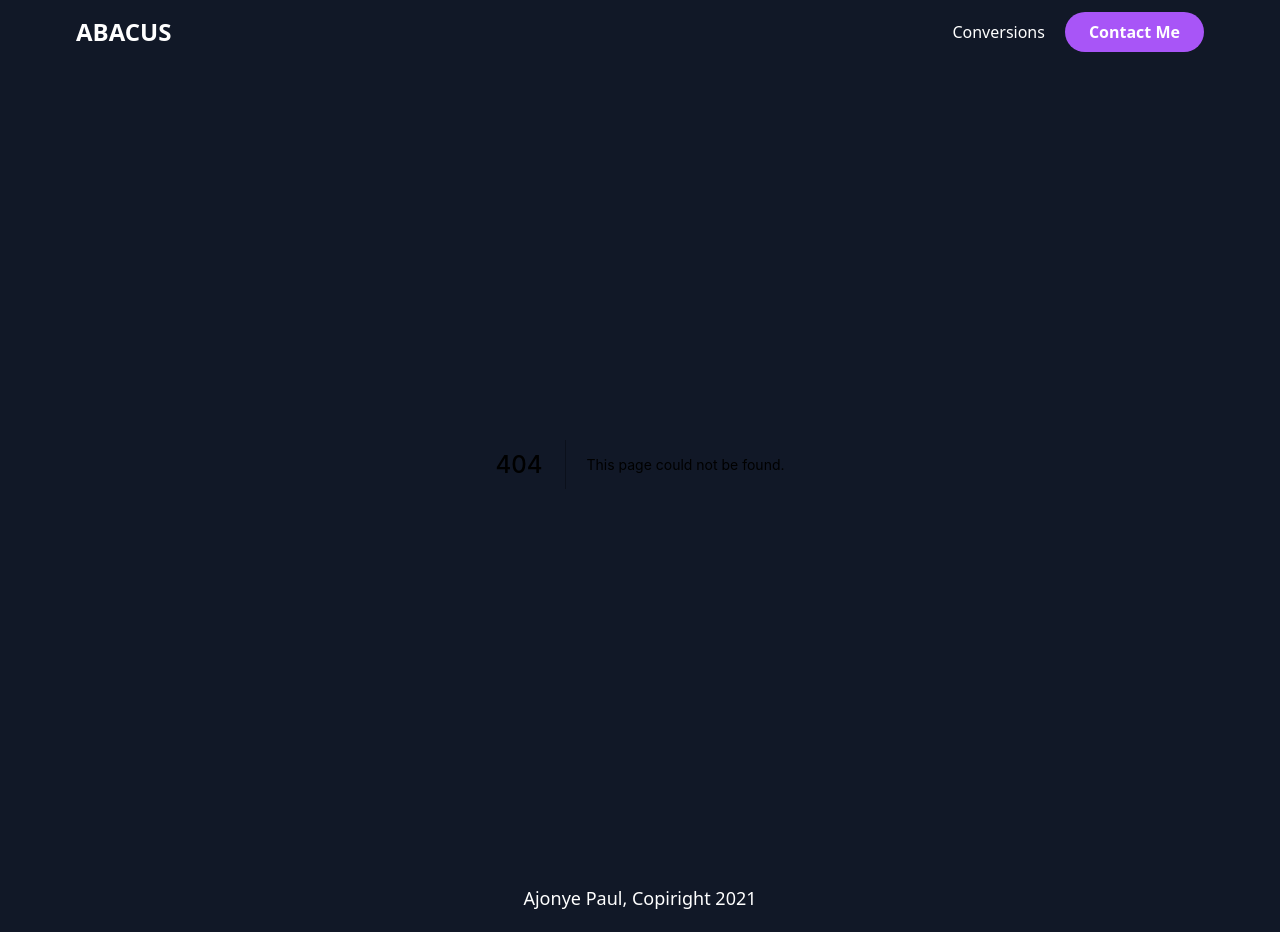
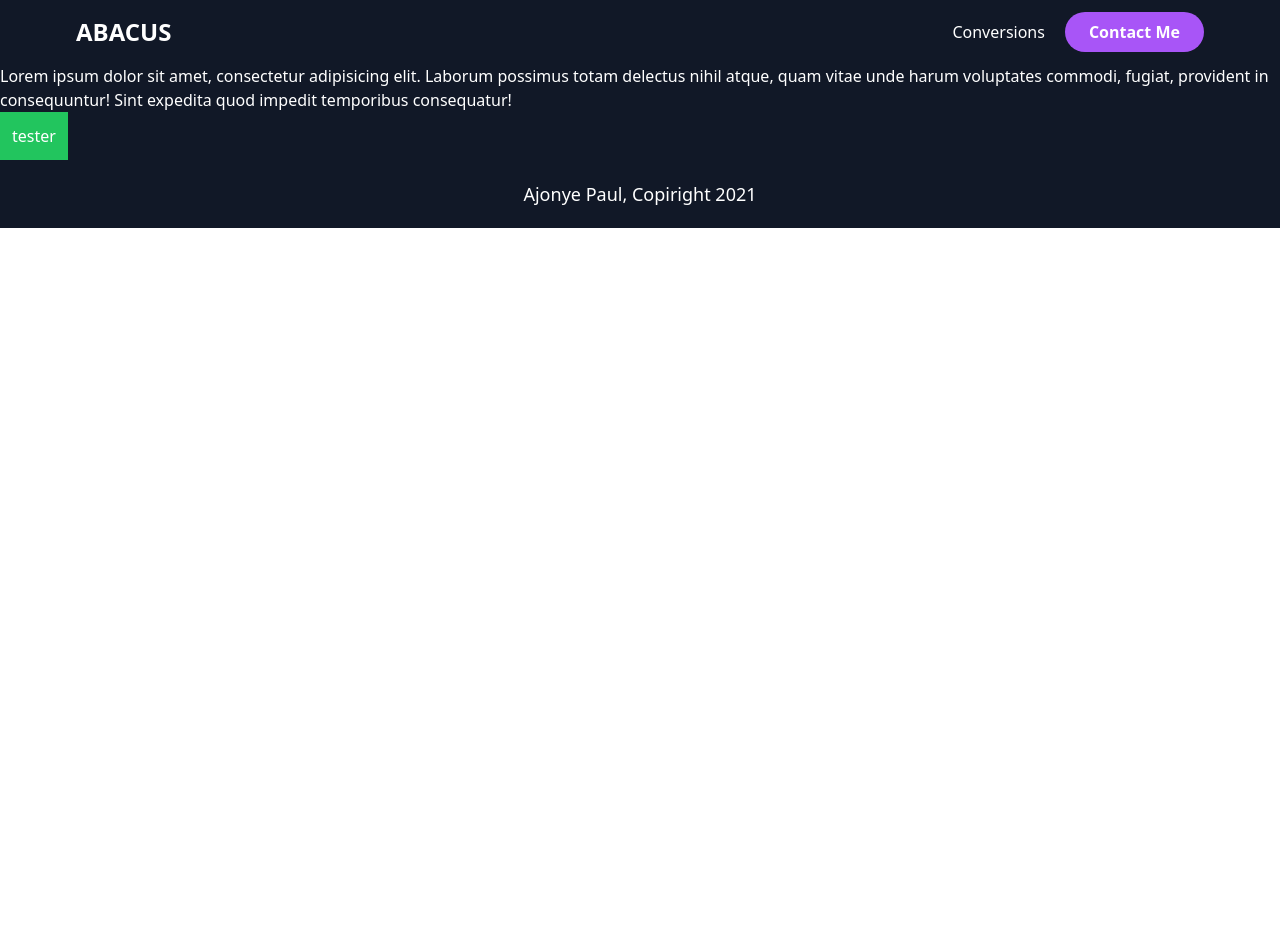
Before and after one commit to PaulChase/all_in_one_calculatorApp, a Next.js app: page /complex in a window 1280 px wide. Before the commit this address had no page. After the commit the page ends 800 px from the top, so only its background shows below. Built offline with nearby package versions, Linux system fonts and the light colour scheme.

Commit message:
trying to set up complex numbers

```diff
--- /dev/null
+++ b/pages/complex/index.js
@@ -0,0 +1,22 @@
+import { useEffect, useState } from "react";
+import math, { complex } from "mathjs";
+
+const ComplexHome = () => {
+	// const mat = new math();
+	const testComplex = () => {
+		const num = complex("2 + 3i");
+		console.log(math.conj(num));
+	};
+	return (
+		<div className=" text-white">
+			Lorem ipsum dolor sit amet, consectetur adipisicing elit. Laborum possimus totam delectus nihil atque, quam vitae
+			unde harum voluptates commodi, fugiat, provident in consequuntur! Sint expedita quod impedit temporibus
+			consequatur! <br />
+			<button onClick={testComplex} className=" bg-green-500 p-3">
+				tester
+			</button>
+		</div>
+	);
+};
+
+export default ComplexHome;
```
Also changed, not shown: components/ConverterForm.js (+4 -3 lines).
